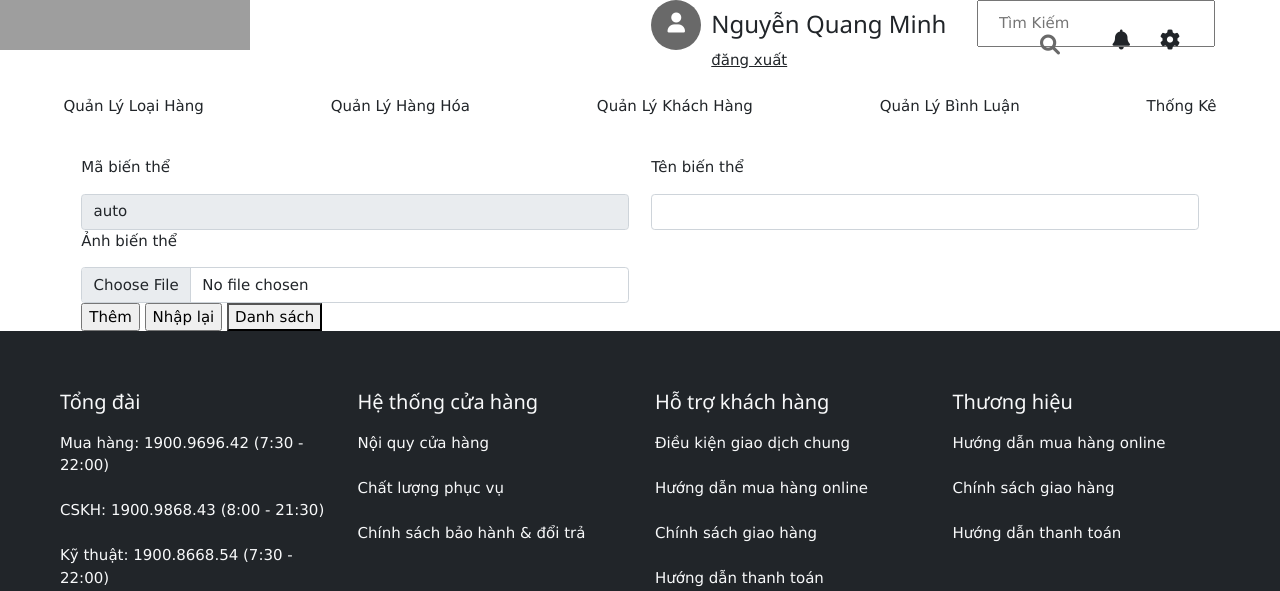
After one commit to Nguyenthuan1003/duan1, a PHP site: template view/admin/variant/add.php in a window 1280 px wide; the page is wider, and only the part inside the window is pictured. The commit adds this page. Shown: the top 591 px of that part. Run offline with PHP 8.4, Linux system fonts and the light colour scheme; the template is opened without the code that fills it, so the values that code supplies are empty; grey boxes are pictures that could not be loaded.

Commit message:
add vảiant

```diff
--- a/index.php
+++ b/index.php
@@ -40,6 +40,7 @@
                         $email=$_POST['email'];
                         $password=$_POST['password'];
                         $enterThePassword=$_POST['enterThePassword'];
+                        $date = date('Y-m-d');
                         $error=[];
                         if(!filter_var($email, FILTER_VALIDATE_EMAIL)){
                             $error['email']='email không đúng';
@@ -54,7 +55,7 @@
                             $error['enterThePassword']='mật khẩu nhập lại không đúng';
                         }
                         if(!array_filter($error)){
-                            insert_user($name,$email,$password);
+                            insert_user($name,$email,$parrword,"","","",$date);
                             $message='đăng kí thành công';
 
                         }
--- a/model/sanpham.php
+++ b/model/sanpham.php
@@ -37,4 +37,9 @@
          VALUES ('$name','$date', '$des_pro', '$status', '$category', '$price', '$targets')";
         pdo_execute($sql);
     }
+    function select_pro_name($name){
+        $sql = "SELECT * FROM `products` WHERE pro_name='$name'";
+        // $sql = "SELECT * FROM `products` WHERE pro_name='aaa'";
+        return pdo_query_one($sql);
+    }
 ?>
--- a/view/admin/product/add.php
+++ b/view/admin/product/add.php
@@ -48,6 +48,7 @@
                 <input type="submit" value="Thêm" name="add_pro">
                 <input type="reset" value="Nhập lại">
                 <a href=""><button>Danh sách</button></a>
+                <a href="index.php?id_menu=add_variant"><input type="submit" value="Thêm biến thể"></a>
             </div>
             <?php
                 if(isset($message)&&$message!=""){
--- /dev/null
+++ b/view/admin/variant/add.php
@@ -0,0 +1,35 @@
+<main>
+    <div class="container">
+        <form action="" method="post" enctype="multipart/form-data">
+            <div class="row">
+                <div class="col-md-6">
+                    <p>Mã biến thể</p>
+                    <input type="text" value="auto" disabled class="form-control">
+                </div>
+                <div class="col-md-6">
+                    <p>Tên biến thể</p>
+                    <input type="text" class="form-control" name="name_variant">
+                </div>
+                <div class="col-md-6">
+                    <p>Ảnh biến thể</p>
+                    <input type="file" class="form-control" name="image_variant">
+                </div>
+            </div>
+            <div class="btn-form">
+                <input type="submit" value="Thêm" name="add_variant">
+                <input type="reset" value="Nhập lại">
+                <a href=""><button>Danh sách</button></a>
+            </div>
+            <?php
+                if(isset($message)&&$message!=""){
+                    echo $message;
+                }
+                if(isset($er)&&$er!=""){
+                    foreach($er as $e){
+                        echo $e.'</br>';
+                    }
+                }
+            ?>
+        </form>
+    </div>
+</main>
```
Also changed, not shown: model/users.php (+8 -2 lines), model/variant.php (added, +7 -0 lines), view/admin/index.php (+33 -0 lines).
